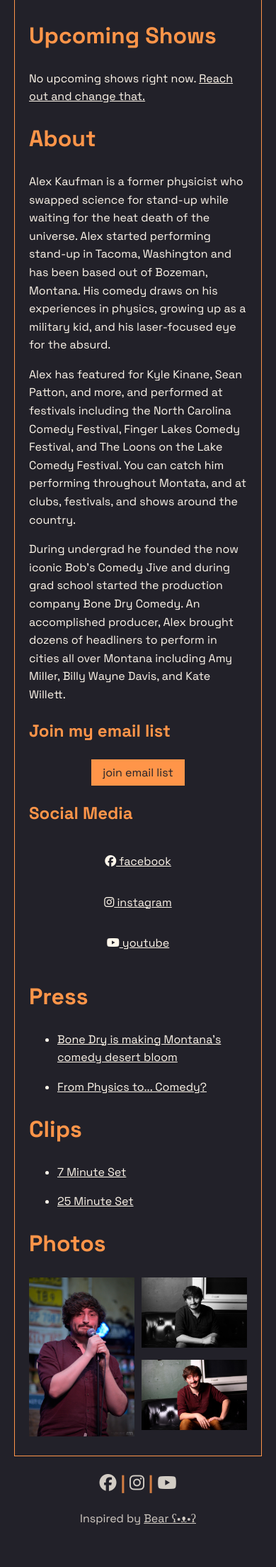
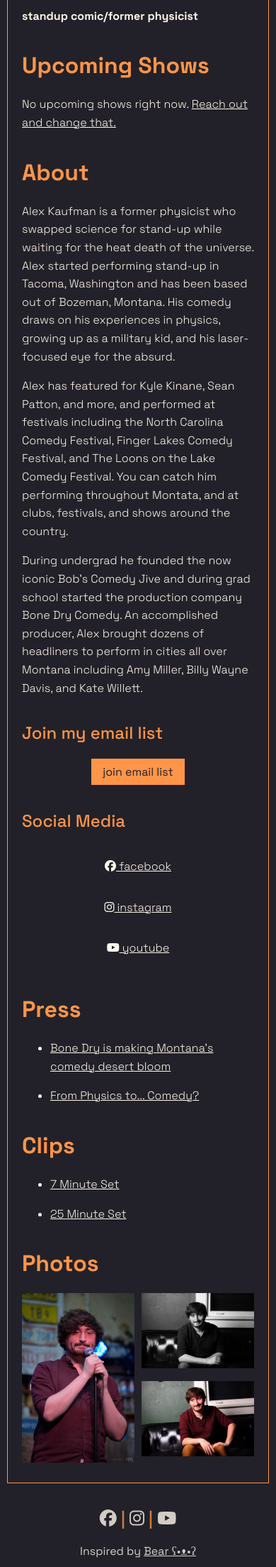
Before and after one commit to alexrkaufman/alexkaufman.live, a Flask app: page / in a window 390 px wide. Shown: the part 443-2651 px from the top of the page at 71% size. Before the commit the page ends 2592 px from the top, so only its background shows below. Run offline with Flask 3, Linux system fonts and the light colour scheme; data that the repository does not hold is empty; some libraries are stand-ins or nearby versions.

Commit message:
font weights, margins, colors, padding on mobile

```diff
--- a/alexkaufmanlive/content/static/style.css
+++ b/alexkaufmanlive/content/static/style.css
@@ -40,6 +40,20 @@ h5,
 h6 {
     font-family: var(--font-main);
     color: var(--heading-color);
+    margin-bottom: 1rem;
+    margin-top: 2rem;
+}
+
+h1 {
+    font-weight: bold;
+}
+
+h2,
+h3,
+h4,
+h5,
+h6 {
+    font-weight: 500;
 }
 
 a {
@@ -57,6 +71,7 @@ main {
     padding: 30px;
     border: 1px solid var(--accent-color-1);
     text-wrap: auto;
+    font-weight: 300;
 }
 
 nav a {
@@ -115,6 +130,7 @@ blockquote {
 footer {
     text-align: center;
     opacity: 0.8;
+    color: var(--text-color);
 }
 
 .title:hover {
@@ -187,6 +203,10 @@ td {
 .shows span:has(time),
 .post p:has(time) {
     display: none;
+}
+
+.shows h1 {
+    margin-top: 0;
 }
 
 .gallery {
@@ -334,6 +354,9 @@ td {
 }
 
 @media only screen and (max-width: 767px) {
+    body {
+        padding: 10px;
+    }
     main {
         padding: 20px;
         margin-top: 30px;
```
